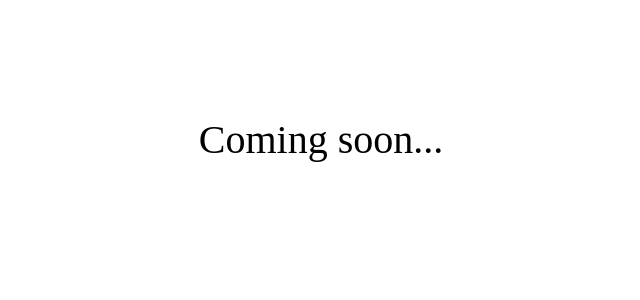
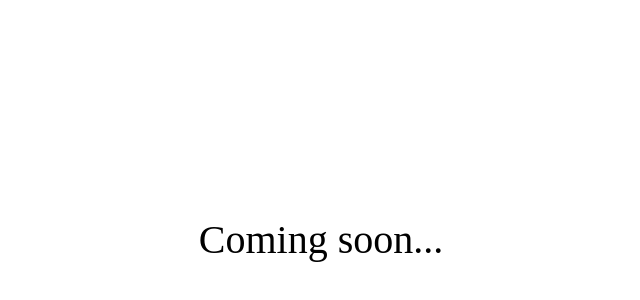
Before and after one commit to greentin-repo/mpscwala, a plain HTML site: page index.html in a window 1280 px wide. Shown: the part 184-484 px from the top of the page, without its empty margins (327-967 px from the left). Drawn offline with Linux system fonts and the light colour scheme.

Commit message:
cosmetic chng

```diff
--- a/index.html
+++ b/index.html
@@ -3,7 +3,7 @@
 	<title></title>
 </head>
 <body>
-<div style="position:absolute;text-align:center; top:300px;font-size:40px;width:100%;">
+<div style="position:absolute;text-align:center; top:50%;font-size:40px;width:100%;">
 Coming soon...
 </div>
 </body>
```
